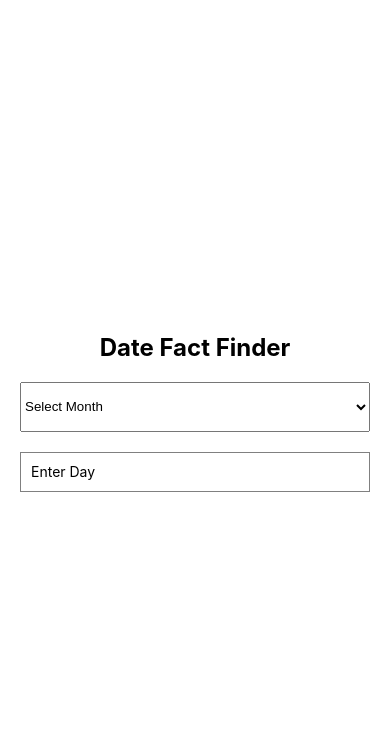
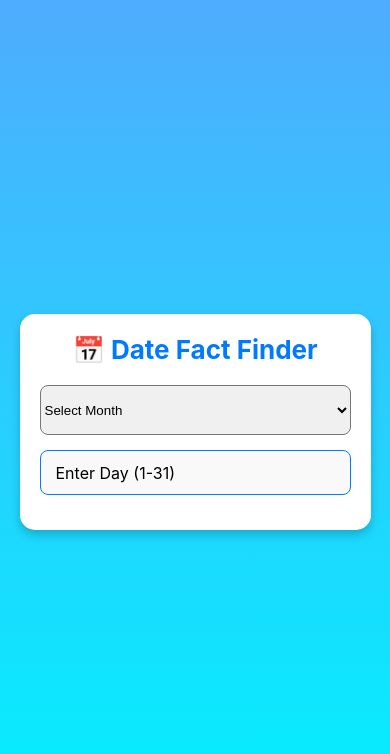
Before and after one commit to ChronicCoffee/CPRG-303-Assignment-3, a React Native app: screen / in a window 390 px wide. Shown: the top 754 px of the page. Built offline with nearby package versions, Linux system fonts and the light colour scheme.

Commit message:
Added styling

```diff
--- a/App.tsx
+++ b/App.tsx
@@ -1,6 +1,7 @@
 import React, { useState } from 'react';
-import { View, Text, TextInput, StyleSheet } from 'react-native';
+import { View, Text, TextInput, StyleSheet, Platform } from 'react-native';
 import { Picker } from '@react-native-picker/picker';
+import { LinearGradient } from 'expo-linear-gradient';
 import { getDateFact } from './api';
 
 const App = () => {
@@ -18,71 +19,92 @@ const App = () => {
   };
 
   return (
-    <View style={styles.container}>
-      <Text style={styles.title}>Date Fact Finder</Text>
+    <LinearGradient colors={['#4facfe', '#00f2fe']} style={styles.container}>
+      <View style={styles.card}>
+        <Text style={styles.title}>📅 Date Fact Finder</Text>
+
         <Picker
           selectedValue={month}
           style={styles.picker}
+          dropdownIconColor="#007AFF"
           onValueChange={(itemValue) => {
             setMonth(itemValue);
             handleDateChange(itemValue, day);
           }}>
           <Picker.Item label="Select Month" value="" />
-        <Picker.Item label="January" value="1" />
-        <Picker.Item label="February" value="2" />
-        <Picker.Item label="March" value="3" />
-        <Picker.Item label="April" value="4" />
-        <Picker.Item label="May" value="5" />
-        <Picker.Item label="June" value="6" />
-        <Picker.Item label="July" value="7" />
-        <Picker.Item label="August" value="8" />
-        <Picker.Item label="September" value="9" />
-        <Picker.Item label="October" value="10" />
-        <Picker.Item label="November" value="11" />
-        <Picker.Item label="December" value="12" />
+          {[
+            'January', 'February', 'March', 'April', 'May', 'June',
+            'July', 'August', 'September', 'October', 'November', 'December'
+          ].map((month, index) => (
+            <Picker.Item key={index} label={month} value={(index + 1).toString()} />
+          ))}
         </Picker>
+
         <TextInput
           style={styles.input}
-        placeholder="Enter Day"
+          placeholder="Enter Day (1-31)"
           keyboardType="numeric"
+          maxLength={2}
           value={day}
           onChangeText={(text) => {
             setDay(text);
             handleDateChange(month, text);
           }}
         />
+
         {fact ? <Text style={styles.fact}>{fact}</Text> : null}
       </View>
+    </LinearGradient>
   );
 };
 
 const styles = StyleSheet.create({
   container: {
     flex: 1,
+    justifyContent: 'center',
+    alignItems: 'center',
+  },
+  card: {
+    backgroundColor: 'white',
+    width: '90%',
     padding: 20,
-    justifyContent: 'center',
+    borderRadius: 15,
+    shadowColor: '#000',
+    shadowOffset: { width: 0, height: 5 },
+    shadowOpacity: 0.2,
+    shadowRadius: 10,
+    elevation: 5,
   },
   title: {
-    fontSize: 24,
+    fontSize: 26,
     fontWeight: 'bold',
+    textAlign: 'center',
     marginBottom: 20,
-    textAlign: 'center',
+    color: '#007AFF',
   },
   picker: {
     height: 50,
     width: '100%',
-    marginBottom: 20,
+    backgroundColor: '#f0f0f0',
+    borderRadius: 8,
+    marginBottom: 15,
   },
   input: {
-    height: 40,
-    borderColor: 'gray',
+    height: 45,
+    borderColor: '#007AFF',
     borderWidth: 1,
-    marginBottom: 20,
-    paddingHorizontal: 10,
+    borderRadius: 8,
+    paddingHorizontal: 15,
+    fontSize: 16,
+    backgroundColor: '#f9f9f9',
+    marginBottom: 15,
   },
   fact: {
     fontSize: 18,
     textAlign: 'center',
+    fontWeight: 'bold',
+    color: '#333',
+    marginTop: 15,
   },
 });
 
--- a/package.json
+++ b/package.json
@@ -14,7 +14,8 @@
     "expo": "~52.0.37",
     "expo-status-bar": "~2.0.1",
     "react": "18.3.1",
-    "react-native": "0.76.7"
+    "react-native": "0.76.7",
+    "expo-linear-gradient": "~14.0.2"
   },
   "devDependencies": {
     "@babel/core": "^7.25.2",
```
Also changed, not shown: 1 other file (tests, documents, lock files or other folders). Lines whose indentation alone changed are shown as unchanged.
